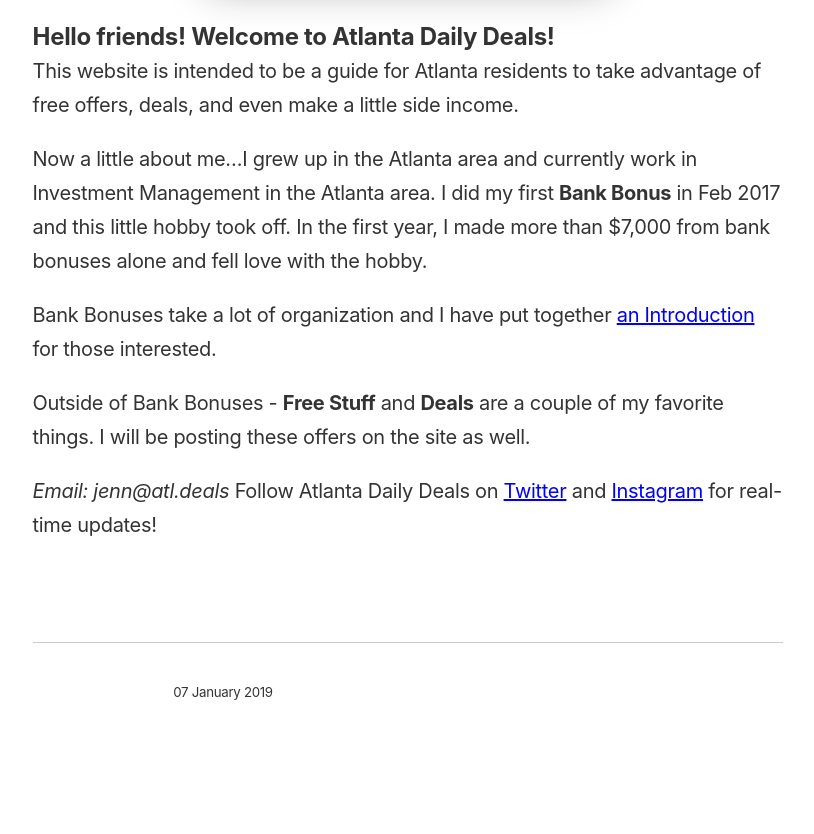
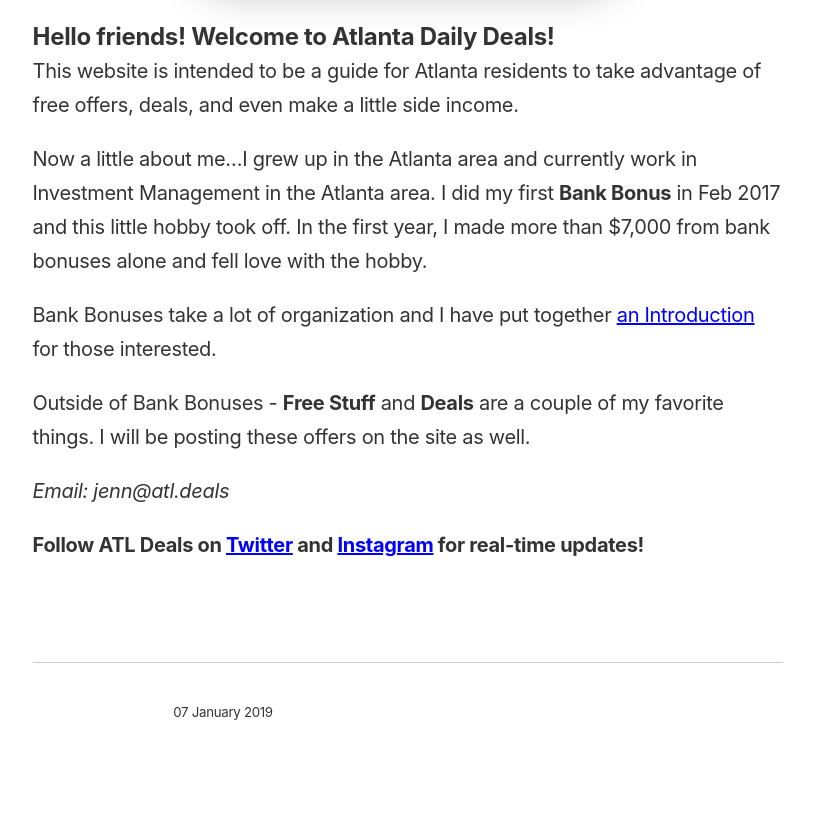
Before and after one commit to ohiosveryown/atldeals, a Jekyll site: the page built from _posts/2019-01-10-post-one.markdown, in a window 1280 px wide. Shown: the part 653-1487 px from the top of the page, without its empty margins (232-1046 px from the left). Built offline with Jekyll 4.4.1, drawn with Linux system fonts in a browser that asks for light colours.

Commit message:
Updated Post One

```diff
--- a/_posts/2019-01-10-post-one.markdown
+++ b/_posts/2019-01-10-post-one.markdown
@@ -22,4 +22,5 @@
 Outside of Bank Bonuses - **Free Stuff** and **Deals** are a couple of my favorite things. I will be posting these offers on the site as well.
 
 *Email: jenn@atl.deals*
-Follow Atlanta Daily Deals on [Twitter](https://twitter.com/atl_dealss) and [Instagram](https://www.instagram.com/atl.deals/) for real-time updates!
+
+**Follow ATL Deals on [Twitter](https://twitter.com/atl_dealss) and [Instagram](https://www.instagram.com/atl.deals/) for real-time updates!**
```
